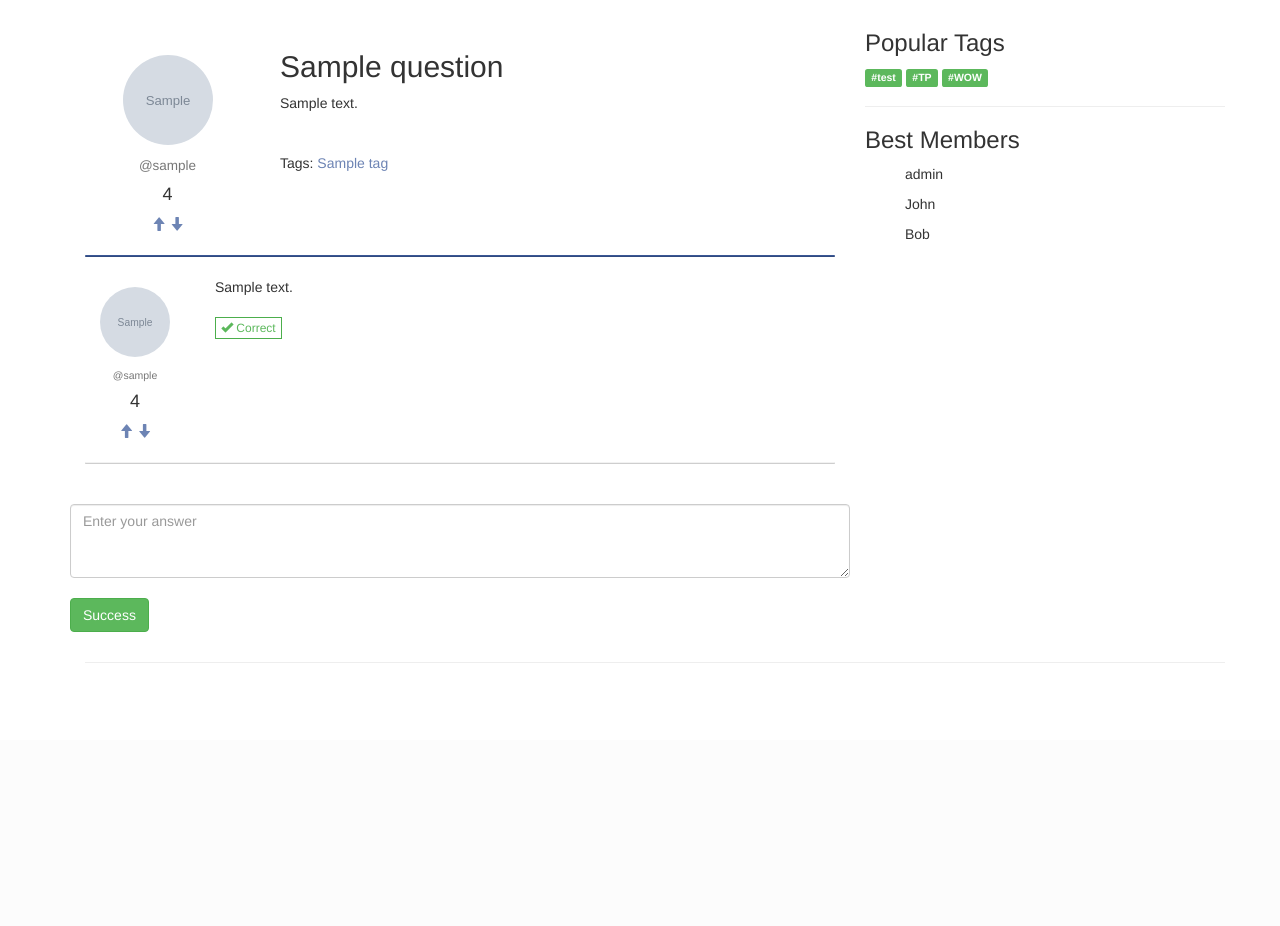
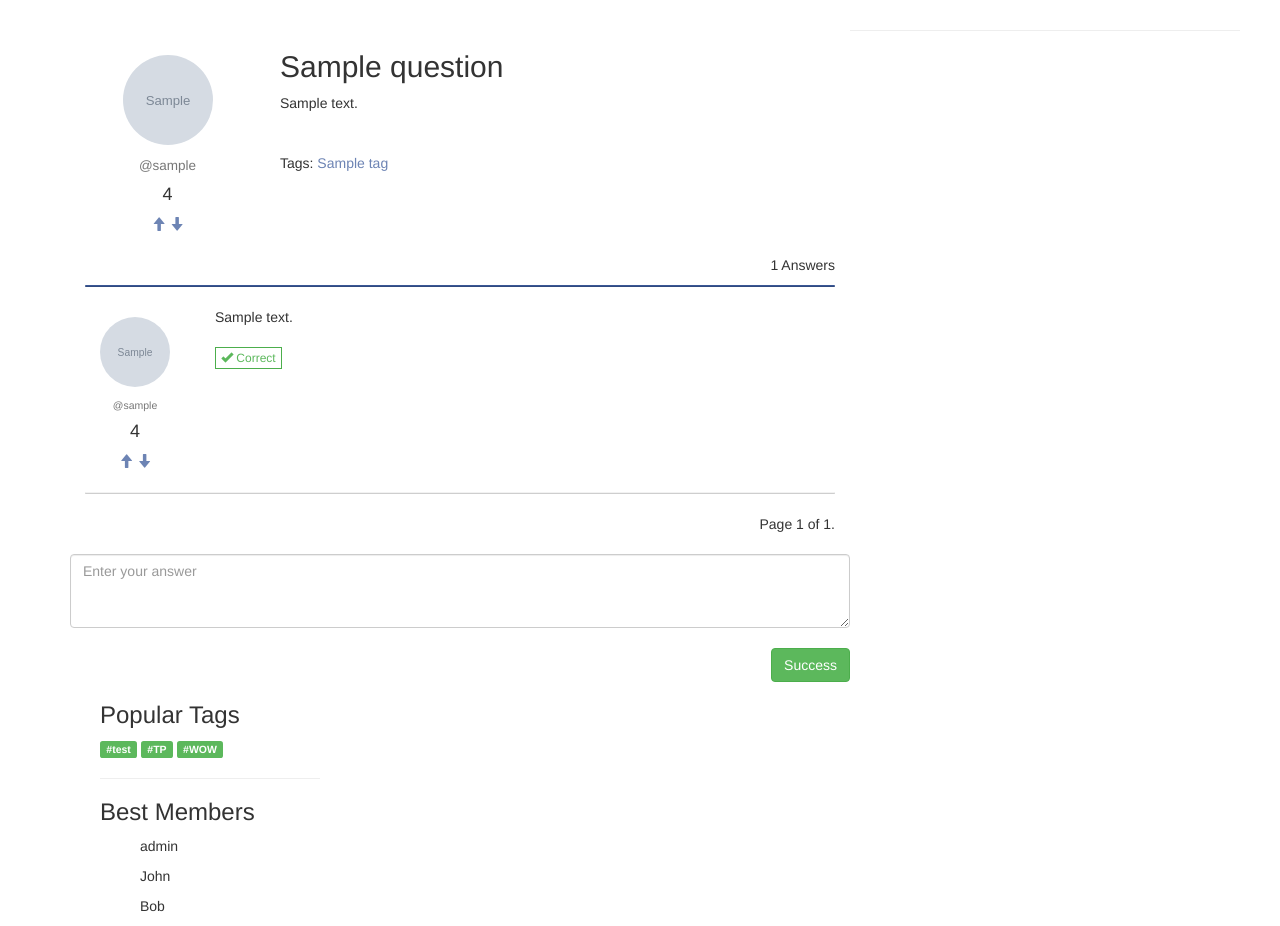
Before and after one commit to wotgl/ask-konyshev, a Django app: page /question/1/ in a window 1280 px wide. Shown: the part 60-986 px from the top of the page. Before the commit the page ends 723 px from the top, so only its background shows below. Run offline with Django 3.2, Linux system fonts and the light colour scheme; tables that the repository leaves empty hold one stand-in row (values such as "Sample post"); grey boxes marked "Sample" are stand-in pictures; parts of the project's set-up code (start-up, migrations or seed data) failed here and were passed over.

Commit message:
add paginator for question

```diff
--- a/core/urls.py
+++ b/core/urls.py
@@ -3,7 +3,7 @@ __author__ = 'sasha1003'
 from django.contrib import admin
 from django.conf.urls import patterns, include, url
 
-from core.views import index, popular, question, tag, signup, login, base, ask, paginator
+from core.views import index, popular, question, tag, signup, login, base, ask
 
 urlpatterns = patterns('',
 	url(r'^admin/', include(admin.site.urls)),
--- a/core/views.py
+++ b/core/views.py
@@ -17,7 +17,7 @@ def index(request):
 		question_list = paginator.page(1)
 	except EmptyPage:
 		# If page is out of range (e.g. 9999), deliver last page of results.
-		question_list = paginator.page(paginator.num_pages)
+		raise Http404('Not found')
 
 	# question_list = Question.objects.order_by('-date')[:N]
 	context = {'question_list': question_list}
@@ -45,7 +45,19 @@ def question(request, question_id):
 	try:
 		question = Question.objects.get(id=question_id)
 
-		context = {'question': question}
+		answer_list = question.answers.all()
+		paginator = Paginator(answer_list, 2) # Show N contacts per page
+		page = request.GET.get('page')
+		try:
+			answer_list = paginator.page(page)
+		except PageNotAnInteger:
+			# If page is not an integer, deliver first page.
+			answer_list = paginator.page(1)
+		except EmptyPage:
+			# If page is out of range (e.g. 9999), deliver last page of results.
+			answer_list = paginator.page(paginator.num_pages)
+
+		context = {'question': question, 'answer_list': answer_list}
 		return render(request, 'question.html', context)
 	except Exception, e:
 		raise Http404("Question does not exist")
--- a/templates/index.html
+++ b/templates/index.html
@@ -91,8 +91,7 @@
 		    </span>
 		</div>
 
-
-	  <ul class="pagination">
+	  <!--<ul class="pagination">
 	    <li>
 	      <a href="#" aria-label="Previous">
 	        <span aria-hidden="true">&laquo;</span>
@@ -108,7 +107,7 @@
 	        <span aria-hidden="true">&raquo;</span>
 	      </a>
 	    </li>
-	  </ul>
+	  </ul>-->
 	</div>
 </nav>
 
--- a/templates/question.html
+++ b/templates/question.html
@@ -53,7 +53,8 @@
 
 </div>
 
-<br>
+<p style="text-align: right;margin-top: 20px;">{{ question.answers.count }} Answers </p>
+
 <!-- mimi line -->
 <div class="progress">
   <div class="progress-bar progress-bar-success" role="progressbar" aria-valuenow="20" aria-valuemin="0" aria-valuemax="100" style="width: 100%; background-color: #3A5795;">
@@ -67,7 +68,7 @@
 
 <!-- answers -->
 	<ul class="list-unstyled">
-	{% for answer in question.answers.all %}
+	{% for answer in answer_list %}
 	<li>
 		<div class="row answer">
 			<!-- left answer column -->
@@ -97,9 +98,7 @@
 			</div>
 			<!-- /right answer column -->
 
-
 		</div>
-
 
 	</li>
 	<br>
@@ -109,6 +108,25 @@
 	  </div>
 	</div>
 	{% endfor %}
+
+	<!-- paginator -->
+	<div style="text-align: right; margin-top: -20px">
+		<div class="pagination">
+		    <span class="step-links">
+		        {% if answer_list.has_previous %}
+		            <a href="?page={{ answer_list.previous_page_number }}">previous</a>
+		        {% endif %}
+
+		        <span class="current">
+		            Page {{ answer_list.number }} of {{ answer_list.paginator.num_pages }}.
+		        </span>
+
+		        {% if answer_list.has_next %}
+		            <a href="?page={{ answer_list.next_page_number }}">next</a>
+		        {% endif %}
+		    </span>
+		</div>
+<!-- /paginator -->
 
 <!-- /answers -->
 
@@ -123,6 +141,7 @@
 
 <!-- /add answer -->
 
+
 {% endblock %}
 
 
```
Also changed, not shown: 2 other files.
